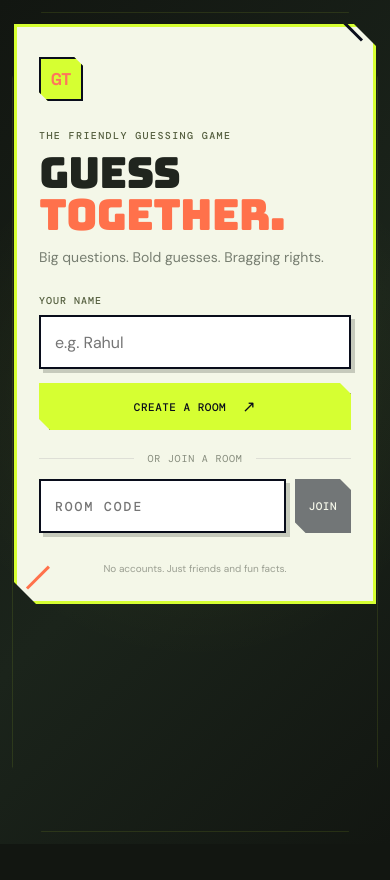
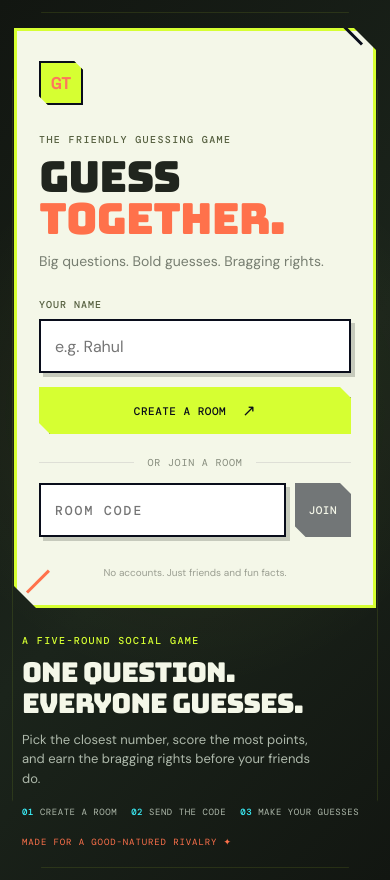
Before and after one commit to Kartik213/GuessTogether, a React (Vite) app in the folder frontend/: page / in a window 390 px wide. Before the commit the page ends 844 px from the top, so only its background shows below. Built offline with nearby package versions, Linux system fonts and the light colour scheme.

Commit message:
fix: information display on mobile screens

```diff
--- a/frontend/src/components/HomeScreen.tsx
+++ b/frontend/src/components/HomeScreen.tsx
@@ -81,7 +81,7 @@ export function HomeScreen({
       </div>
       <section className="landing-info" aria-label="About Guess Together">
         <p className="eyebrow">A FIVE-ROUND SOCIAL GAME</p>
-        <h2>One question.<br />Everyone guesses.</h2>
+        <h2>One question. <br />Everyone guesses.</h2>
         <p>
           Pick the closest number, score the most points, and earn the bragging
           rights before your friends do.
--- a/frontend/src/styles/theme-responsive.css
+++ b/frontend/src/styles/theme-responsive.css
@@ -16,9 +16,6 @@
   .home-shell::after {
     inset: 12px;
   }
-  .landing-info {
-    display: none;
-  }
   .room-rules > div {
     grid-template-columns: 1fr;
   }
@@ -27,8 +24,26 @@
   }
 }
 @media (max-width: 1050px) {
+  .home-shell {
+    grid-template-areas:
+      "info"
+      "card";
+    gap: 36px;
+    place-content: center;
+    min-width: 0;
+  }
+
+  .home-card {
+    grid-area: card;
+  }
+
   .landing-info {
-    display: none;
+    position: static;
+    grid-area: info;
+    width: min(100%, 490px);
+    min-width: 0;
+    color: var(--color-muted);
+    animation: arrive 0.45s 0.12s ease both;
   }
 }
 @media (prefers-reduced-motion: reduce) {
@@ -39,13 +54,55 @@
 
 @media (max-width: 700px) {
   .home-shell {
+    grid-template-areas:
+      "card"
+      "info";
     place-items: start center;
-    padding: 24px 14px 32px;
-    overflow: clip;
+    gap: 26px;
+    padding: 28px 14px 32px;
+    overflow: visible;
+  }
+
+  .landing-info {
+    padding: 0 8px;
+  }
+
+  .landing-info h2 {
+    margin: 9px 0 10px;
+    max-width: 15ch;
+    font-size: clamp(22px, 7vw, 29px);
+    line-height: 1.15;
+  }
+
+  .landing-info h2 br {
+    display: none;
+  }
+
+  .landing-info > p:not(.eyebrow):not(.builder-note) {
+    max-width: 33ch;
+    font-size: 13px;
+    line-height: 1.5;
+  }
+
+  .how-it-works {
+    display: flex;
+    flex-wrap: wrap;
+    gap: 8px 14px;
+    margin-top: 18px;
+    font-size: 9px;
+  }
+
+  .how-it-works span {
+    gap: 6px;
+  }
+
+  .builder-note {
+    margin-top: 17px;
   }
 
   .home-card {
     width: 100%;
+    min-width: 0;
     padding: 30px 22px 26px;
     box-shadow:
       6px 6px 0 #ff714b,
```
Also changed, not shown: 1 other file (tests, documents, lock files or other folders).
